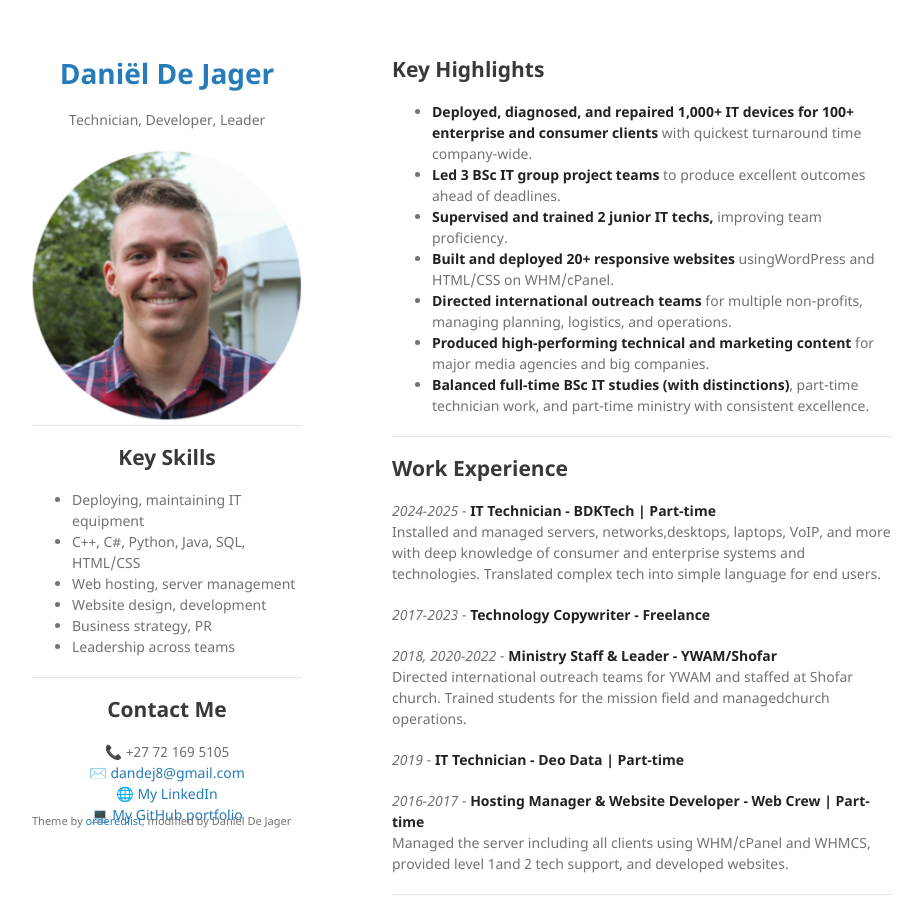
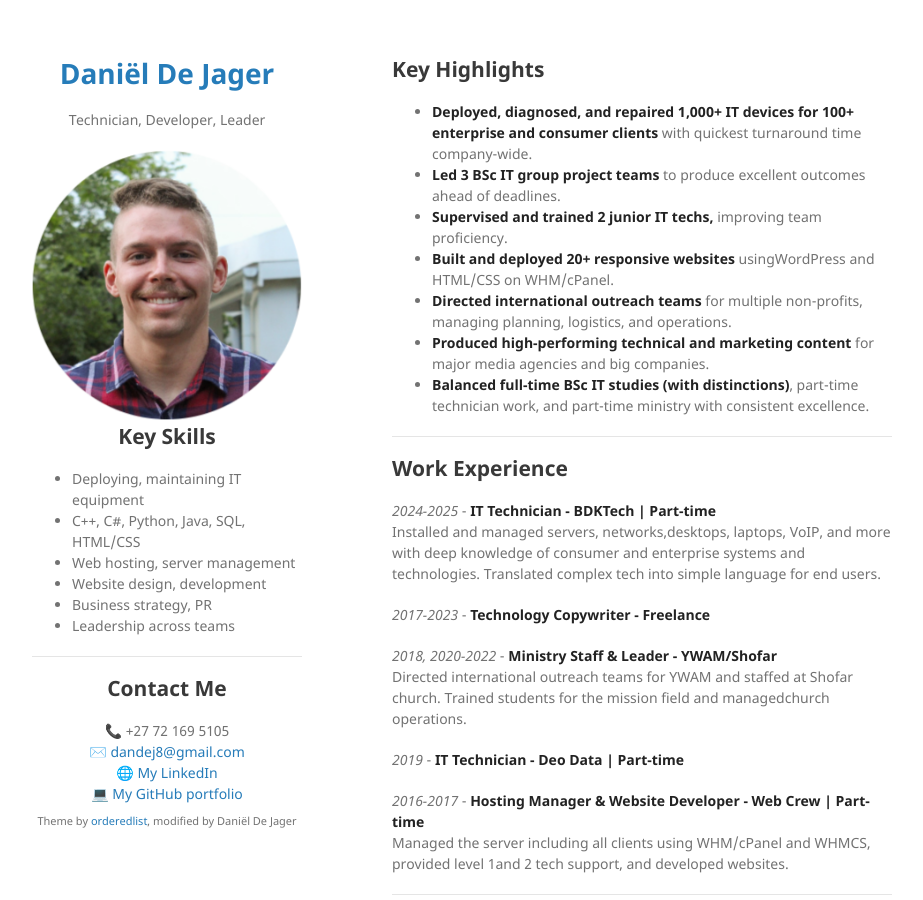
Before and after one commit to TenHunt/tenhunt.github.io, a Jekyll site: the page built from index.md, in a window 1280 px wide and 900 px high. Shown: the whole window, without its empty margins (178-1101 px from the left). Built offline with Jekyll 4.4.1, drawn with Linux system fonts in a browser that asks for light colours.

Commit message:
Final style change

```diff
--- a/_layouts/default.html
+++ b/_layouts/default.html
@@ -39,7 +39,7 @@
         </ul>
         {% endif %}
 
-		<hr>
+		<br />
 		<h2 class="align-head">Key Skills</h2>
 		<ul>
 			<li>Deploying, maintaining IT equipment</li>
@@ -68,7 +68,7 @@
         {% if site.github.is_project_page %}
         <p>This project is maintained by <a href="{{ site.github.owner_url }}">{{ site.github.owner_name }}</a></p>
         {% endif %}
-        <p><small>Theme by <a href="https://github.com/orderedlist">orderedlist</a>, modified by Daniël De Jager</small></p>
+        <p class="align-head"><small>Theme by <a href="https://github.com/orderedlist">orderedlist</a>, modified by Daniël De Jager</small></p>
       </footer>
     </div>
     <script src="{{ "/assets/js/scale.fix.js" | relative_url }}"></script>
```
